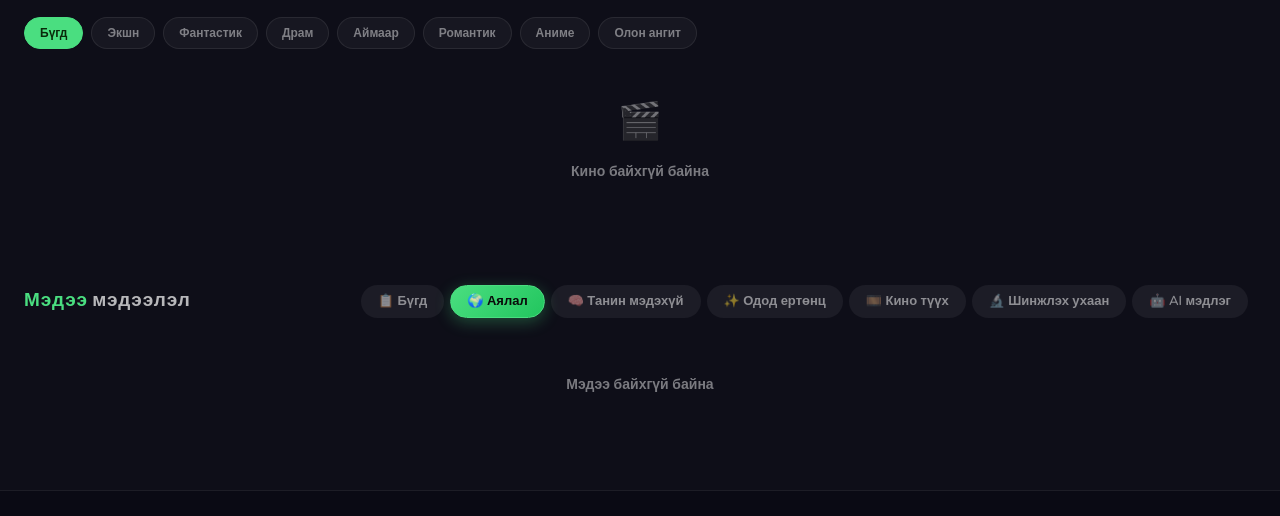
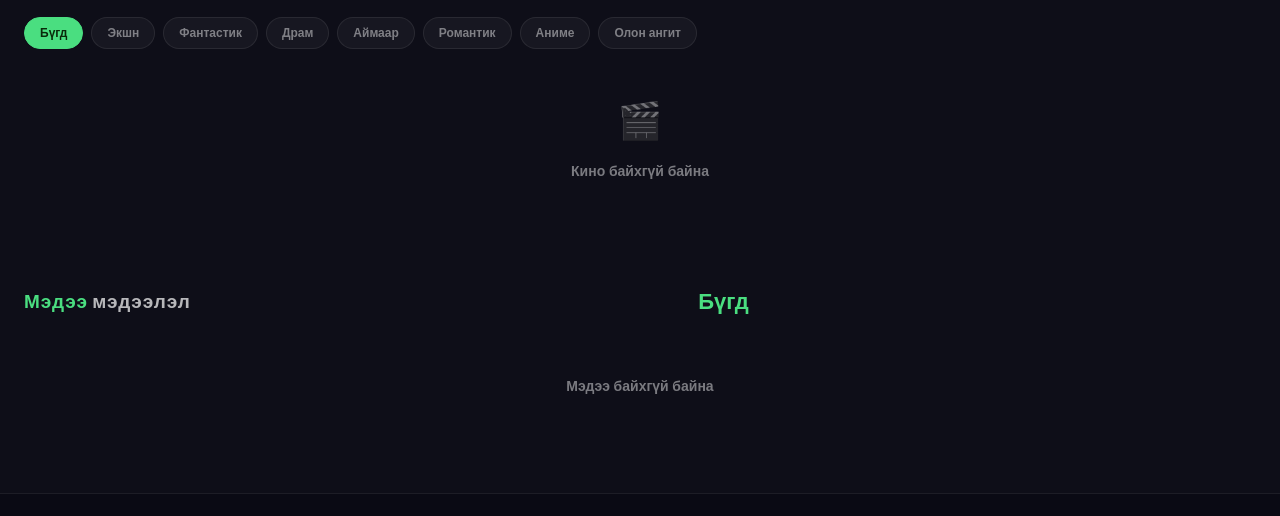
Before and after one commit to kinoezen/mn, a website: page index.html in a window 1280 px wide. Shown: the part 972-1488 px from the top of the page. Drawn offline with nearby package versions, Linux system fonts and the light colour scheme; no server answers.

Commit message:
Update index.html

```diff
--- a/index.html
+++ b/index.html
@@ -21,53 +21,6 @@
 <script type="application/ld+json">
 {"@context":"https://schema.org","@type":"WebSite","name":"Кино Эзэн","url":"https://kinoezen.mn"}
 </script>
-
-<!-- ✅ НЭМСЭН: МЭДЭЭ ЦЭСИЙН СТИЛЬ -->
-<style>
-.news-menu-tabs {
-  display: flex;
-  flex-wrap: wrap;
-  gap: 6px;
-  align-items: center;
-  margin-left: auto;
-}
-.news-menu-tab {
-  padding: 5px 16px;
-  border-radius: 24px;
-  font-size: 13px;
-  font-weight: 600;
-  background: rgba(255,255,255,0.06);
-  color: rgba(255,255,255,0.5);
-  cursor: pointer;
-  transition: all 0.3s ease;
-  border: 1px solid transparent;
-  user-select: none;
-  white-space: nowrap;
-}
-.news-menu-tab:hover {
-  background: rgba(255,255,255,0.12);
-  color: #fff;
-}
-.news-menu-tab.active {
-  background: linear-gradient(135deg, #4ade80, #22c55e);
-  color: #0a0a0a;
-  border-color: #4ade80;
-  box-shadow: 0 4px 16px rgba(74, 222, 128, 0.3);
-  font-weight: 700;
-}
-@media (max-width: 768px) {
-  .news-menu-tabs {
-    margin-left: 0;
-    width: 100%;
-    justify-content: flex-start;
-  }
-  .news-menu-tab {
-    font-size: 11px;
-    padding: 4px 12px;
-  }
-}
-</style>
-
 </head>
 <body>
 
@@ -278,6 +231,7 @@
   <div class="grid-4" id="movies-list" role="list">
     <!-- JavaScript-ээр дүүргэнэ -->
   </div>
+  <!-- ===== ХУУДАС (PAGINATION) ===== -->
   <div class="pagination" id="movie-pagination"></div>
 </section>
 
@@ -286,24 +240,15 @@
   <div class="section">
     <div class="section-header" style="flex-wrap:wrap;gap:8px;">
       <h2 class="section-title"><span>Мэдээ</span> мэдээлэл</h2>
-
-      <!-- ✅ НЭМСЭН: Цэсүүд хажууд -->
-      <div class="news-menu-tabs">
-        <span class="news-menu-tab" onclick="selectNewsTab(this, 'all')">📋 Бүгд</span>
-        <span class="news-menu-tab active" onclick="selectNewsTab(this, 'travel')">🌍 Аялал</span>
-        <span class="news-menu-tab" onclick="selectNewsTab(this, 'knowledge')">🧠 Танин мэдэхүй</span>
-        <span class="news-menu-tab" onclick="selectNewsTab(this, 'stars')">✨ Одод ертөнц</span>
-        <span class="news-menu-tab" onclick="selectNewsTab(this, 'history')">🎞️ Кино түүх</span>
-        <span class="news-menu-tab" onclick="selectNewsTab(this, 'science')">🔬 Шинжлэх ухаан</span>
-        <span class="news-menu-tab" onclick="selectNewsTab(this, 'ai')">🤖 AI мэдлэг</span>
-      </div>
-
+      <!-- ✅ ЗАССАН: style-гүй, зөвхөн id -->
+      <span id="news-category-label">Бүгд</span>
       <div id="news-filter-tabs" style="display:flex;flex-wrap:wrap;gap:6px;align-items:center;"></div>
     </div>
   </div>
   <div class="news-grid" id="news-list" role="list">
     <!-- JavaScript-ээр дүүргэнэ -->
   </div>
+  <!-- ===== ХУУДАС (PAGINATION) ===== -->
   <div class="pagination" id="news-pagination"></div>
 </section>
 
@@ -371,15 +316,5 @@
 
 <script src="navbar.js"></script>
 <script src="script.js"></script>
-
-<!-- ✅ НЭМСЭН: ЦЭСИЙН JS -->
-<script>
-function selectNewsTab(element, category) {
-  document.querySelectorAll('.news-menu-tab').forEach(t => t.classList.remove('active'));
-  element.classList.add('active');
-  console.log('📌 Сонгосон цэс:', category);
-}
-</script>
-
 </body>
 </html>
```
